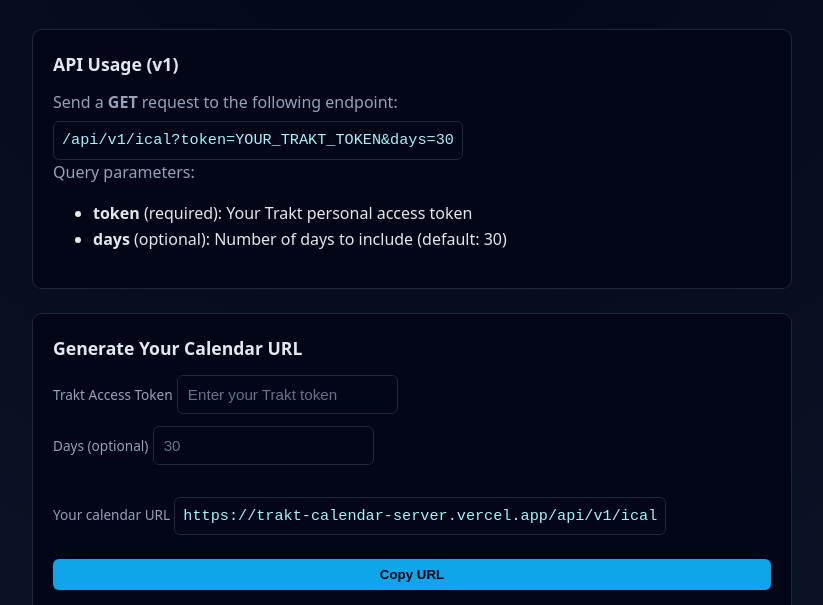
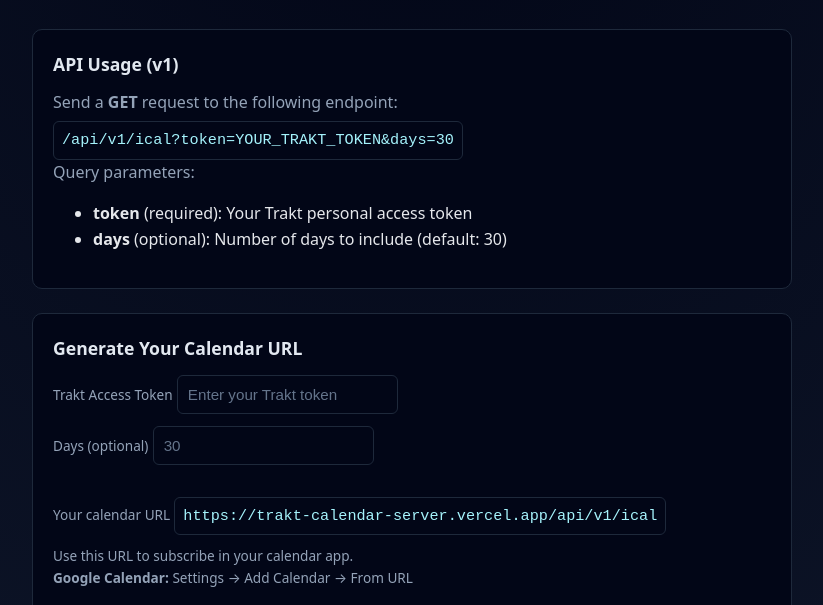
Before and after one commit to AchiraNadeeshan/trakt-calendar-server, a website: page index.html in a window 1280 px wide. Shown: the part 176-781 px from the top of the page, without its empty margins (228-1051 px from the left). Drawn offline with Linux system fonts and the light colour scheme.

Commit message:
docs: update configuration documentations in docs and README

```diff
--- a/index.html
+++ b/index.html
@@ -219,6 +219,13 @@
   <code id="generatedUrl">
     https://trakt-calendar-server.vercel.app/api/v1/ical
   </code>
+
+<p style="margin-top: 10px; font-size: 0.85rem; color: var(--muted);">
+  Use this URL to subscribe in your calendar app.
+  <br />
+  <strong>Google Calendar:</strong> Settings → Add Calendar → From URL
+</p>
+
 </div>
 
           <button onclick="copyUrl()">Copy URL</button>
```
Also changed, not shown: README.md. Lines whose indentation alone changed are shown as unchanged.
